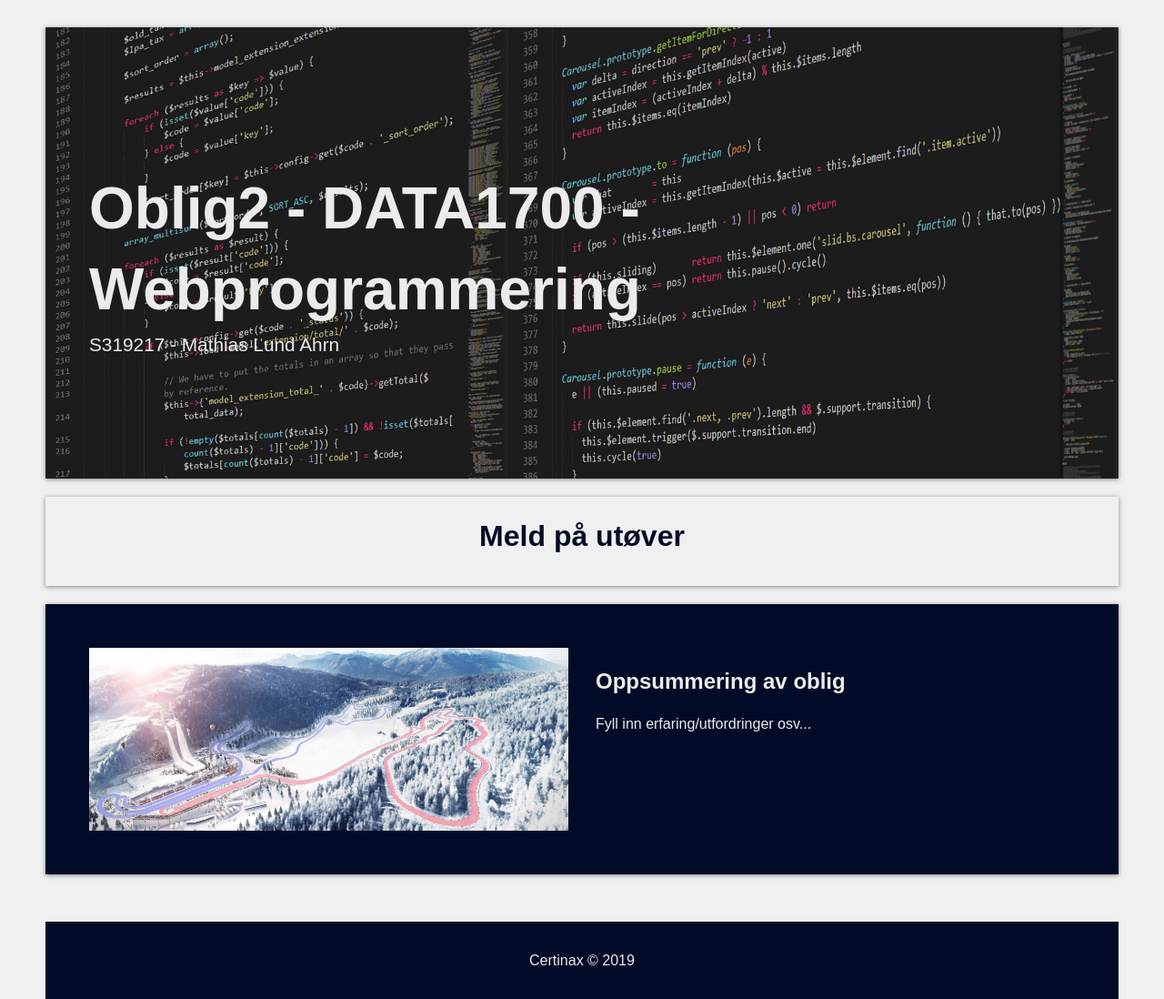
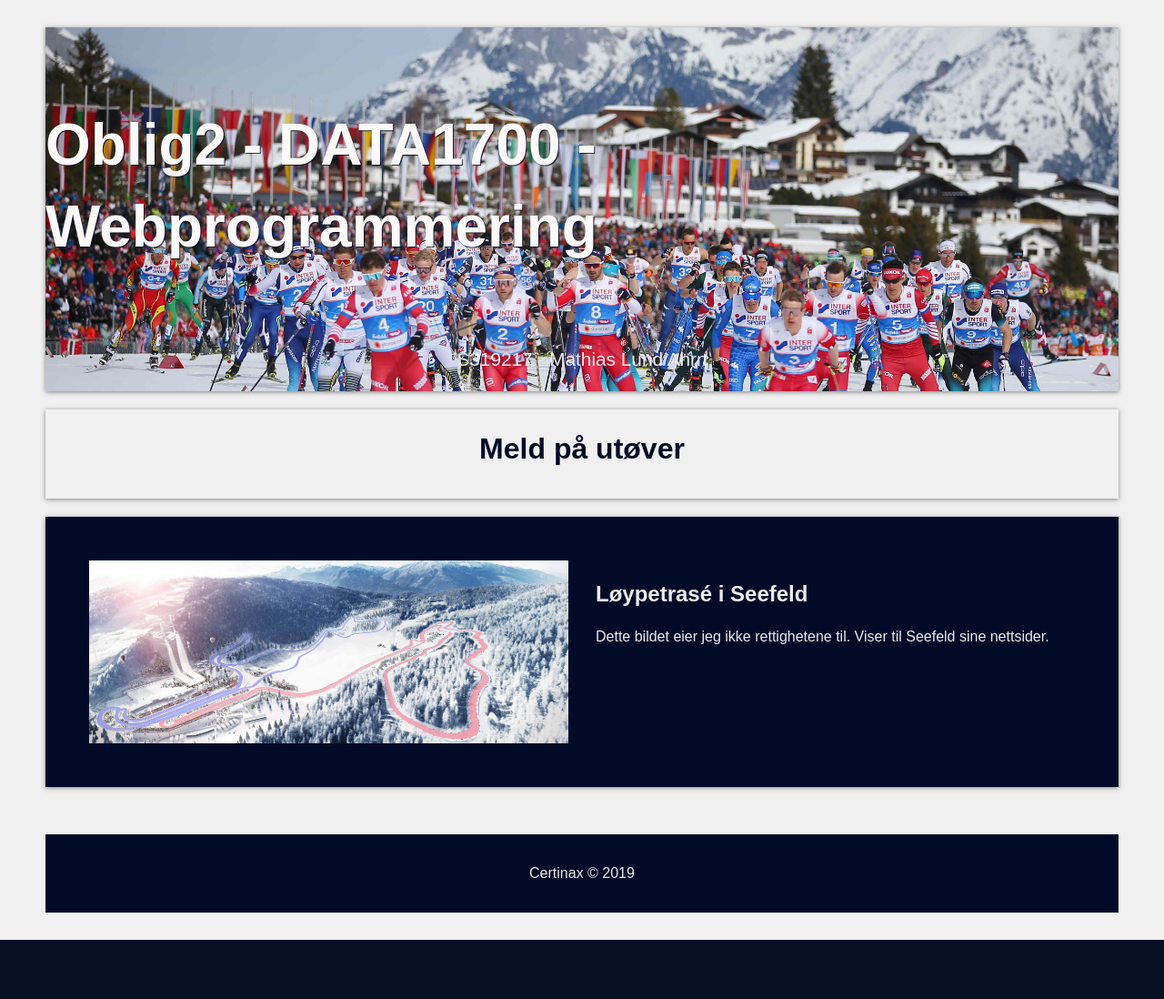
Before and after one commit to Certinax/skivm, a PHP site: page /signupathletes.php in a window 1280 px wide. Shown: the top 1098 px of the page at 91% size. After the commit the page ends 1033 px from the top, so only its background shows below. Run offline with PHP 8.4, Linux system fonts and the light colour scheme.

Commit message:
Oppdatert forside/showcase til mer relevans for innholdet

```diff
--- a/addathlete.php
+++ b/addathlete.php
@@ -20,11 +20,9 @@ include('classes/person.php');
         <!-- Top container -->
         <div class="top-container">
             <header class="showcase">
-                <h1>Legg til utøver - DATA1700 - Webprogrammering</h1>
-                <p>S319217 - Mathias Lund Ahrn</p>
+                <h1>Ski-VM Sefeeld - Østerrike 2019</h1>
             </header>
         </div>
-
 
         <div class="oppgave">
             <h1>Registrering av utøver</h1>
--- a/addcompetition.php
+++ b/addcompetition.php
@@ -20,8 +20,7 @@ include('classes/competition.php');
         <!-- Top container -->
         <div class="top-container">
             <header class="showcase">
-                <h1>Legg til utøver - DATA1700 - Webprogrammering</h1>
-                <p>S319217 - Mathias Lund Ahrn</p>
+                <h1>Ski-VM Sefeeld - Østerrike 2019</h1>
             </header>
         </div>
 
--- a/addspectator.php
+++ b/addspectator.php
@@ -20,11 +20,9 @@ include('classes/person.php');
         <!-- Top container -->
         <div class="top-container">
             <header class="showcase">
-                <h1>Legg til tilskuer - DATA1700 - Webprogrammering</h1>
-                <p>S319217 - Mathias Lund Ahrn</p>
+                <h1>Ski-VM Sefeeld - Østerrike 2019</h1>
             </header>
         </div>
-
 
         <div class="oppgave">
             <h1>Registrering av tilskuer</h1>
--- a/css/style.css
+++ b/css/style.css
@@ -79,21 +79,23 @@ img {
 .showcase {
   grid-area: showcase;
   min-height: 400px;
-  background: url(../img/showcase.png);
+  background: url(../img/seefeld_50km_web.jpg);
   background-size: cover;
   background-position: center;
-  padding: 3rem;
   display: flex;
   flex-direction: column;
-  align-items: start;
-  justify-content: center;
+  align-items: center;
+  justify-content: top;
+  z-index: 50;
   box-shadow: var(--shadow);
 }
 
 .showcase h1 {
   font-size: 4rem;
-  margin-bottom: 0;
-  color: var(--light);
+  margin: auto;
+  padding-right: 150px;
+  color: rgb(252, 249, 249);
+  text-shadow: 1px 1px rgba(1, 11, 39, 0.8);
 }
 
 .showcase p {
--- a/index.php
+++ b/index.php
@@ -33,8 +33,7 @@ include("getfromdatabase.php");
         <!-- Top container -->
         <div class="top-container">
             <header class="showcase">
-                <h1>Oblig 2 - DATA1700 - Webprogrammering</h1>
-                <p>S319217 - Mathias Lund Ahrn</p>
+                <h1>Ski-VM Sefeeld - Østerrike 2019</h1>
             </header>
         </div>
 
--- a/signupathletes.php
+++ b/signupathletes.php
@@ -105,8 +105,8 @@ include('getfromdatabase.php');
         <section class="info">
             <img src="img/skicourse.jpg" alt="Skicourse">
             <div>
-                <h2>Oppsummering av oblig</h2>
-                <p>Fyll inn erfaring/utfordringer osv...</p>
+                <h2>Løypetrasé i Seefeld</h2>
+                <p>Dette bildet eier jeg ikke rettighetene til. Viser til Seefeld sine nettsider.</p>
             </div>
         </section>
 
```
Also changed, not shown: changecompetition.php (+2 -6 lines), competitioninfo.php (+2 -6 lines), img/seefeld_50km_web.jpg (added), img/seefeld_tirol_panorama.jpg (added).
